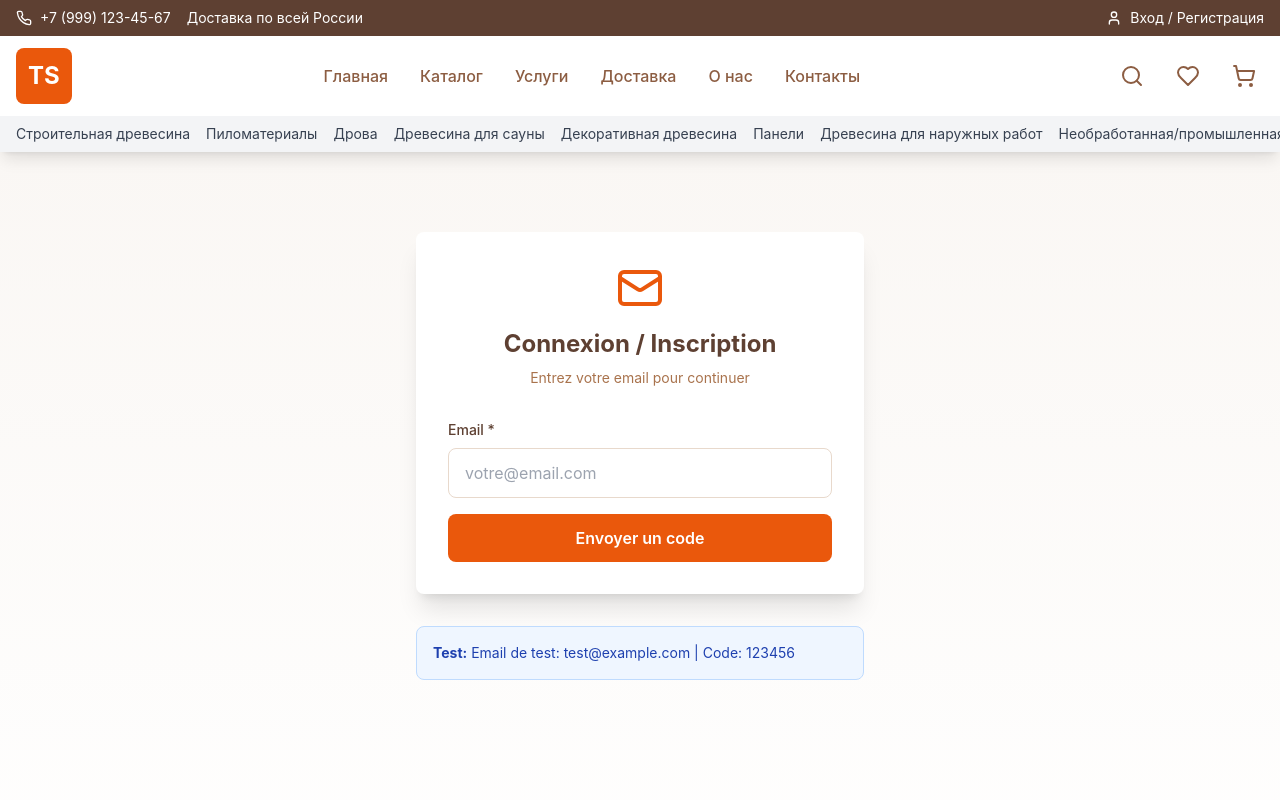
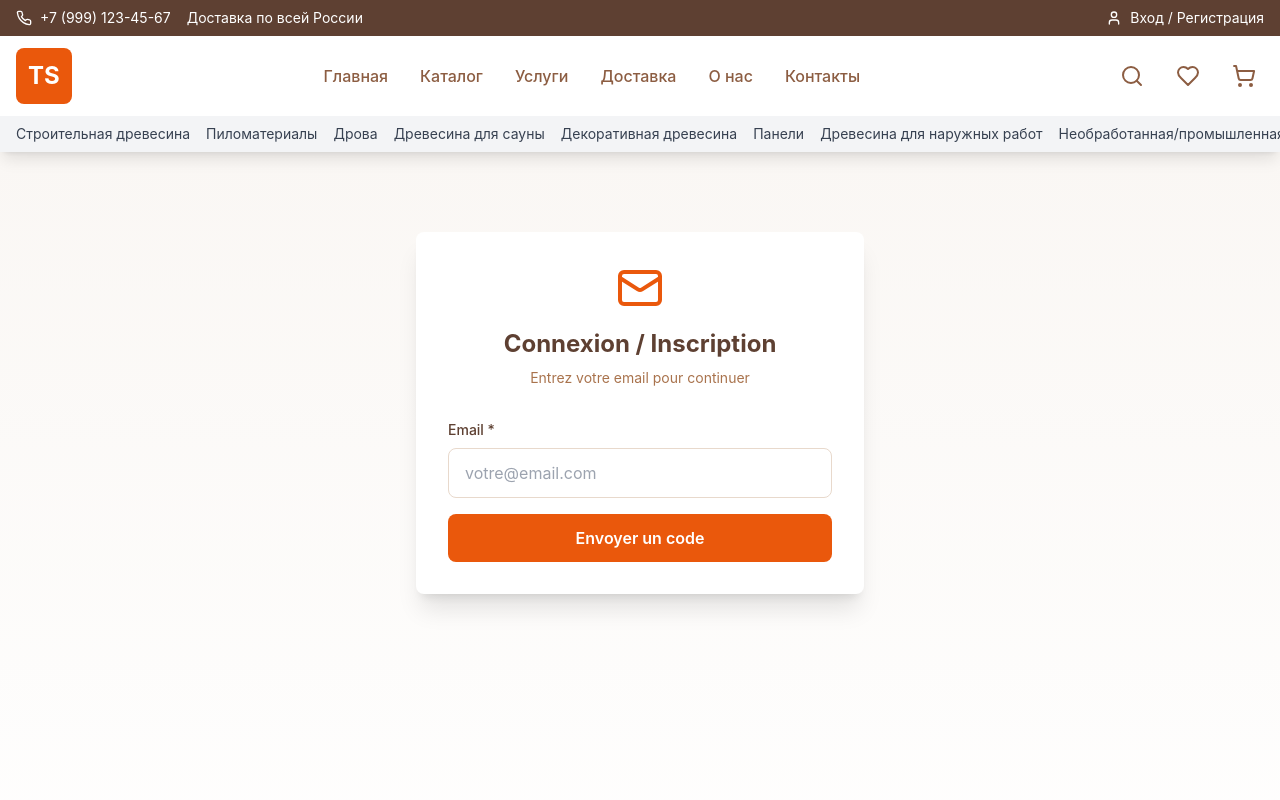
Before and after one commit to passivedrop-lab/bois, a Next.js app: page /login in a window 1280 px wide. Shown: the top 800 px of the page. Built offline with nearby package versions, Linux system fonts and the light colour scheme.

Commit message:
chore: production ready - remove test OTP display and test info from login page

```diff
--- a/app/api/auth/send-otp/route.ts
+++ b/app/api/auth/send-otp/route.ts
@@ -22,11 +22,7 @@ export async function POST(request: NextRequest) {
       return NextResponse.json({ error: 'Erreur lors de l\'envoi du code' }, { status: 500 })
     }
 
-    // En développement, retourner le code. En production, le code est envoyé par email (job externe)
-    if (process.env.NODE_ENV === 'development') {
-      return NextResponse.json({ success: true, message: 'Code OTP envoyé (dev mode)', code })
-    }
-
+    // Le code OTP est envoyé par Supabase automatiquement via email
     return NextResponse.json({ success: true, message: 'Code OTP envoyé à votre email' })
   } catch (error) {
     console.error('Erreur send-otp:', error)
--- a/app/login/page.tsx
+++ b/app/login/page.tsx
@@ -282,13 +282,6 @@ export default function LoginPage() {
             </form>
           )}
         </div>
-
-        {/* Info box */}
-        <div className="max-w-md mx-auto mt-8 p-4 bg-blue-50 border border-blue-200 rounded-lg">
-          <p className="text-sm text-blue-800">
-            <strong>Test:</strong> Email de test: test@example.com | Code: 123456
-          </p>
-        </div>
       </div>
     </div>
   )
```
